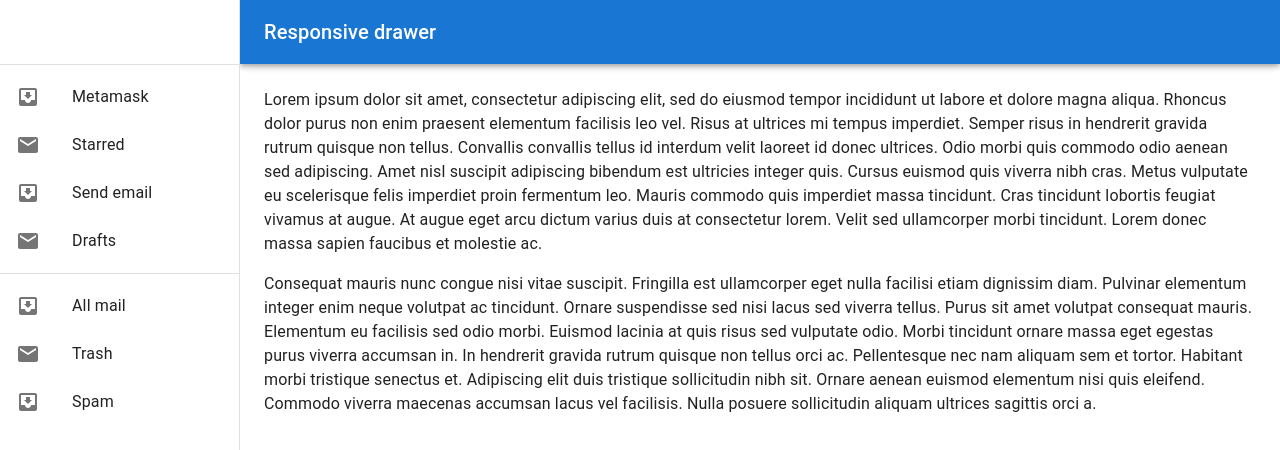
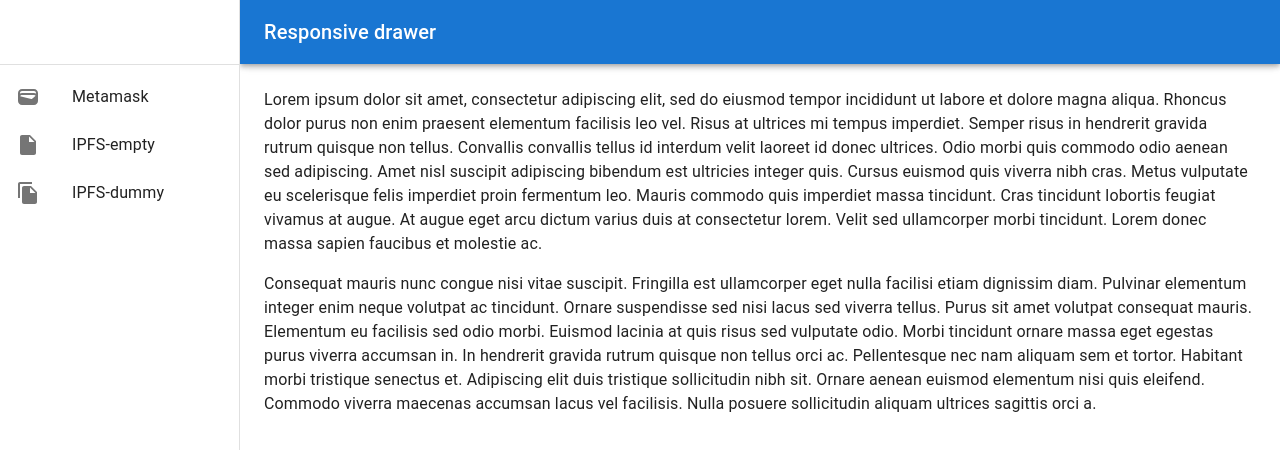
Before and after one commit to dimitardanailov/portfolio, a Next.js app in the folder apps/frontend/: page /transactions in a window 1280 px wide. Shown: the top 450 px of the page. Built offline with nearby package versions, Linux system fonts and the light colour scheme.

Commit message:
The project support LeftDrawer.navigation.

```diff
--- a/apps/frontend/src/app/transactions/page.tsx
+++ b/apps/frontend/src/app/transactions/page.tsx
@@ -3,6 +3,7 @@
 import Typography from '@mui/material/Typography'
 import Layout from '@/components/MainLayout'
 import LeftDrawer from '@/components/Drawers/LeftDrawer'
+import {menuItems} from '@/menu'
 
 import {drawerWidth} from '@/config/layout'
 
@@ -51,7 +52,7 @@ export default function Transactions() {
       PageContent={Content}
       HeaderTitle={Title}
       drawerWidth={drawerWidth}
-      LeftDrawer={LeftDrawer}
+      LeftDrawer={<LeftDrawer items={menuItems} />}
     />
   )
 }
--- a/apps/frontend/src/components/Drawers/LeftDrawer.tsx
+++ b/apps/frontend/src/components/Drawers/LeftDrawer.tsx
@@ -1,40 +1,35 @@
+import {FC} from 'react'
+
+import Link from 'next/link'
+
 import Divider from '@mui/material/Divider'
-import InboxIcon from '@mui/icons-material/MoveToInbox'
 import List from '@mui/material/List'
 import ListItem from '@mui/material/ListItem'
 import ListItemButton from '@mui/material/ListItemButton'
 import ListItemIcon from '@mui/material/ListItemIcon'
 import ListItemText from '@mui/material/ListItemText'
-import MailIcon from '@mui/icons-material/Mail'
 import Toolbar from '@mui/material/Toolbar'
 
-function LeftDrawer() {
+import type {MenuItem} from '@/menu'
+
+interface Props {
+  items: MenuItem[]
+}
+
+const LeftDrawer: FC<Props> = ({items}) => {
   return (
     <div>
       <Toolbar />
       <Divider />
       <List>
-        {['Metamask', 'Starred', 'Send email', 'Drafts'].map((text, index) => (
-          <ListItem key={text} disablePadding>
-            <ListItemButton>
-              <ListItemIcon>
-                {index % 2 === 0 ? <InboxIcon /> : <MailIcon />}
-              </ListItemIcon>
-              <ListItemText primary={text} />
-            </ListItemButton>
-          </ListItem>
-        ))}
-      </List>
-      <Divider />
-      <List>
-        {['All mail', 'Trash', 'Spam'].map((text, index) => (
-          <ListItem key={text} disablePadding>
-            <ListItemButton>
-              <ListItemIcon>
-                {index % 2 === 0 ? <InboxIcon /> : <MailIcon />}
-              </ListItemIcon>
-              <ListItemText primary={text} />
-            </ListItemButton>
+        {items.map((item: MenuItem) => (
+          <ListItem key={item.key} disablePadding>
+            <Link href={item.href}>
+              <ListItemButton>
+                <ListItemIcon>{item.Icon}</ListItemIcon>
+                <ListItemText primary={item.text} />
+              </ListItemButton>
+            </Link>
           </ListItem>
         ))}
       </List>
--- a/apps/frontend/src/components/MainLayout/index.tsx
+++ b/apps/frontend/src/components/MainLayout/index.tsx
@@ -11,7 +11,7 @@ import Typography from '@mui/material/Typography'
 interface Props {
   HeaderTitle: React.FC
   PageContent: React.FC
-  LeftDrawer: React.FC
+  LeftDrawer: JSX.Element
   drawerWidth: number
   /**
    * Injected by the documentation to work in an iframe.
@@ -79,7 +79,7 @@ const Layout: FC<Props> = ({
             '& .MuiDrawer-paper': {boxSizing: 'border-box', width: drawerWidth},
           }}
         >
-          <LeftDrawer />
+          {LeftDrawer}
         </Drawer>
         <Drawer
           variant="permanent"
@@ -89,7 +89,7 @@ const Layout: FC<Props> = ({
           }}
           open
         >
-          <LeftDrawer />
+          {LeftDrawer}
         </Drawer>
       </Box>
       <Box
--- /dev/null
+++ b/apps/frontend/src/menu/index.tsx
@@ -0,0 +1,33 @@
+import WalletIcon from '@mui/icons-material/Wallet'
+import InsertDriveFileIcon from '@mui/icons-material/InsertDriveFile'
+import FileCopyIcon from '@mui/icons-material/FileCopy'
+
+export type MenuItem = {
+  key: string
+  text: string
+  href: string
+  Icon: JSX.Element
+}
+
+export const Metamask: MenuItem = {
+  key: 'metamask',
+  text: 'Metamask',
+  href: '/',
+  Icon: <WalletIcon />,
+}
+
+export const IPFSEmpty: MenuItem = {
+  key: 'ipfs-empty-container',
+  text: 'IPFS-empty',
+  href: '/ipfs/empty',
+  Icon: <InsertDriveFileIcon />,
+}
+
+export const IPFSDummy: MenuItem = {
+  key: 'ipfs-dummy-container',
+  text: 'IPFS-dummy',
+  href: '/ipfs/empty',
+  Icon: <FileCopyIcon />,
+}
+
+export const menuItems: MenuItem[] = [Metamask, IPFSEmpty, IPFSDummy]
```
